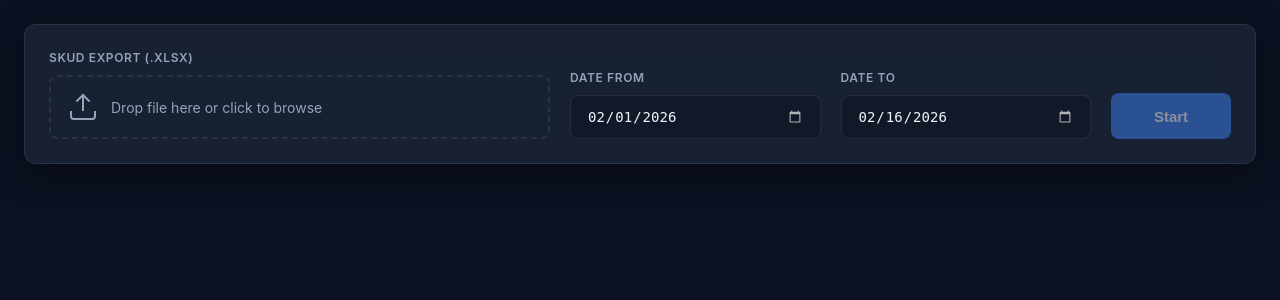
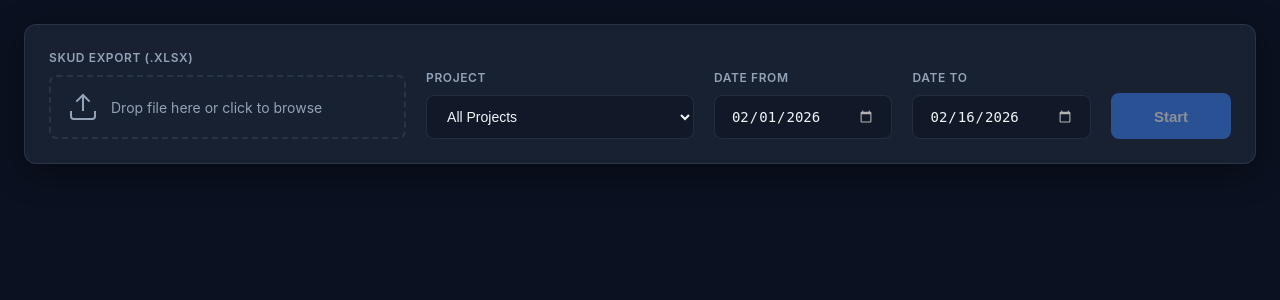
Before and after one commit to AlexanderBrolin/comparer, a Flask app: page / in a window 1280 px wide. Shown: the part 71-371 px from the top of the page. Run offline with Flask 3, Linux system fonts and the light colour scheme; the visitor is signed in with stand-in values (Sample User, id 1); data that the repository does not hold is empty.

Commit message:
1st edit interface

```diff
--- a/app/models.py
+++ b/app/models.py
@@ -36,6 +36,7 @@ class TabellEntry:
     company: str
     month: str
     daily_hours: dict  # day_number (int) -> hours (float)
+    project: str = ''
 
 
 @dataclass
--- a/app/routes.py
+++ b/app/routes.py
@@ -4,7 +4,7 @@ from datetime import datetime, date
 from flask import Blueprint, render_template, request, jsonify, current_app
 from .auth import login_required
 from .services.skud_parser import parse_skud_xlsx
-from .services.sheets_reader import fetch_tabell
+from .services.sheets_reader import fetch_tabell, fetch_projects
 from .services.shift_detector import detect_all_shifts
 from .services.comparator import compare
 from .config import Config
@@ -16,6 +16,18 @@ main_bp = Blueprint('main', __name__)
 @login_required
 def dashboard():
     return render_template('dashboard.html')
+
+
+@main_bp.route('/api/projects', methods=['GET'])
+@login_required
+def api_projects():
+    try:
+        sheet_url = current_app.config['GOOGLE_SHEET_URL']
+        spreadsheet_id, gid = Config.parse_sheet_url(sheet_url)
+        projects = fetch_projects(spreadsheet_id, gid)
+        return jsonify({'projects': projects})
+    except Exception as e:
+        return jsonify({'projects': [], 'warning': str(e)})
 
 
 @main_bp.route('/api/compare', methods=['POST'])
@@ -48,6 +60,8 @@ def api_compare():
     filepath = os.path.join(current_app.config['UPLOAD_FOLDER'], filename)
     file.save(filepath)
 
+    selected_project = request.form.get('project', '').strip()
+
     try:
         # 1. Parse SKUD XLSX
         punches = parse_skud_xlsx(filepath, date_from, date_to)
@@ -56,6 +70,10 @@ def api_compare():
         sheet_url = current_app.config['GOOGLE_SHEET_URL']
         spreadsheet_id, gid = Config.parse_sheet_url(sheet_url)
         tabell_entries = fetch_tabell(spreadsheet_id, gid, date_from, date_to)
+
+        # Filter by project if specified
+        if selected_project:
+            tabell_entries = [e for e in tabell_entries if e.project == selected_project]
 
         # 3. Detect shifts
         shifts_by_employee, broken_shifts = detect_all_shifts(punches, date_from, date_to)
--- a/app/services/sheets_reader.py
+++ b/app/services/sheets_reader.py
@@ -40,18 +40,46 @@ def parse_hours(cell_value: str) -> float:
         return 0.0
 
 
+def _detect_project_col(rows: list) -> int | None:
+    """Find the 'Project' column index from the header row (row 0)."""
+    if not rows:
+        return None
+    for i, cell in enumerate(rows[0]):
+        if cell and 'project' in str(cell).strip().lower():
+            return i
+    return None
+
+
+def _load_sheet(spreadsheet_id: str, gid: str) -> list[list[str]]:
+    url = f'https://docs.google.com/spreadsheets/d/{spreadsheet_id}/export?format=csv&gid={gid}'
+    req = urllib.request.Request(url, headers={'User-Agent': 'Mozilla/5.0'})
+    resp = urllib.request.urlopen(req, timeout=30)
+    data = resp.read().decode('utf-8')
+    return list(csv.reader(io.StringIO(data)))
+
+
+def fetch_projects(spreadsheet_id: str, gid: str) -> list[str]:
+    """Return sorted list of unique project names from the sheet."""
+    rows = _load_sheet(spreadsheet_id, gid)
+    project_col = _detect_project_col(rows)
+    if project_col is None:
+        return []
+    projects: set[str] = set()
+    for row in rows[DATA_START_ROW:]:
+        if len(row) > project_col:
+            val = row[project_col].strip()
+            if val:
+                projects.add(val)
+    return sorted(projects)
+
+
 def fetch_tabell(spreadsheet_id: str, gid: str, date_from: date, date_to: date) -> list[TabellEntry]:
     """Fetch tabell data from Google Sheets via CSV export.
 
     Returns list of TabellEntry objects filtered to months covered by the date range.
     """
-    url = f'https://docs.google.com/spreadsheets/d/{spreadsheet_id}/export?format=csv&gid={gid}'
-    req = urllib.request.Request(url, headers={'User-Agent': 'Mozilla/5.0'})
-    resp = urllib.request.urlopen(req, timeout=30)
-    data = resp.read().decode('utf-8')
-
-    reader = csv.reader(io.StringIO(data))
-    rows = list(reader)
+    rows = _load_sheet(spreadsheet_id, gid)
+    project_col = _detect_project_col(rows)
 
     if len(rows) < DATA_START_ROW + 1:
         return []
@@ -94,6 +122,7 @@ def fetch_tabell(spreadsheet_id: str, gid: str, date_from: date, date_to: date)
         name = row[COL_NAME].strip() if len(row) > COL_NAME else ''
         job_title = row[COL_JOB_TITLE].strip() if len(row) > COL_JOB_TITLE else ''
         company = row[COL_COMPANY].strip() if len(row) > COL_COMPANY else ''
+        project = row[project_col].strip() if project_col is not None and len(row) > project_col else ''
 
         # Parse daily hours (columns 10-40 = days 1-31)
         daily_hours = {}
@@ -109,6 +138,7 @@ def fetch_tabell(spreadsheet_id: str, gid: str, date_from: date, date_to: date)
             company=company,
             month=month_str.capitalize(),
             daily_hours=daily_hours,
+            project=project,
         ))
 
     return entries
--- a/app/static/css/style.css
+++ b/app/static/css/style.css
@@ -186,7 +186,7 @@ body {
 .controls-panel { padding: 24px; margin-bottom: 24px; }
 .controls-grid {
     display: grid;
-    grid-template-columns: 2fr 1fr 1fr auto;
+    grid-template-columns: 2fr 1.5fr 1fr 1fr auto;
     gap: 20px;
     align-items: end;
 }
--- a/app/static/js/app.js
+++ b/app/static/js/app.js
@@ -7,6 +7,7 @@ document.addEventListener('DOMContentLoaded', () => {
     const clearFile = document.getElementById('clearFile');
     const dateFrom = document.getElementById('dateFrom');
     const dateTo = document.getElementById('dateTo');
+    const projectSelect = document.getElementById('projectSelect');
     const startBtn = document.getElementById('startBtn');
     const btnText = startBtn.querySelector('.btn-text');
     const spinner = startBtn.querySelector('.spinner');
@@ -15,6 +16,24 @@ document.addEventListener('DOMContentLoaded', () => {
     const results = document.getElementById('results');
 
     let selectedFile = null;
+
+    // Load project list from server
+    async function loadProjects() {
+        try {
+            const resp = await fetch('/api/projects');
+            const data = await resp.json();
+            const projects = data.projects || [];
+            projects.forEach(p => {
+                const opt = document.createElement('option');
+                opt.value = p;
+                opt.textContent = p;
+                projectSelect.appendChild(opt);
+            });
+        } catch (_) {
+            // keep "All Projects" default, silently ignore
+        }
+    }
+    loadProjects();
 
     // File upload handling
     uploadZone.addEventListener('click', () => fileInput.click());
@@ -80,6 +99,7 @@ document.addEventListener('DOMContentLoaded', () => {
         formData.append('xlsx_file', selectedFile);
         formData.append('date_from', dateFrom.value);
         formData.append('date_to', dateTo.value);
+        formData.append('project', projectSelect.value);
 
         try {
             const resp = await fetch('/api/compare', {
@@ -175,6 +195,13 @@ document.addEventListener('DOMContentLoaded', () => {
         };
     }
 
+    function localISODate(d) {
+        const y = d.getFullYear();
+        const m = String(d.getMonth() + 1).padStart(2, '0');
+        const day = String(d.getDate()).padStart(2, '0');
+        return `${y}-${m}-${day}`;
+    }
+
     function renderMatrix(comparison, dateRange) {
         const thead = document.querySelector('#matrixTable thead');
         const tbody = document.querySelector('#matrixTable tbody');
@@ -183,12 +210,12 @@ document.addEventListener('DOMContentLoaded', () => {
 
         if (!comparison || comparison.length === 0) return;
 
-        // Generate date columns
+        // Generate date columns using local date components (not UTC) to avoid timezone shift
         const dates = [];
         const from = new Date(dateRange[0] + 'T00:00:00');
         const to = new Date(dateRange[1] + 'T00:00:00');
         for (let d = new Date(from); d <= to; d.setDate(d.getDate() + 1)) {
-            dates.push(d.toISOString().split('T')[0]);
+            dates.push(localISODate(d));
         }
 
         // Header row
--- a/app/templates/dashboard.html
+++ b/app/templates/dashboard.html
@@ -42,6 +42,14 @@
                         <button type="button" id="clearFile" class="btn-clear">&times;</button>
                     </div>
                 </div>
+            </div>
+
+            <!-- Project Filter -->
+            <div class="control-group">
+                <label class="control-label">Project</label>
+                <select id="projectSelect" class="date-input">
+                    <option value="">All Projects</option>
+                </select>
             </div>
 
             <!-- Date Range -->
```
